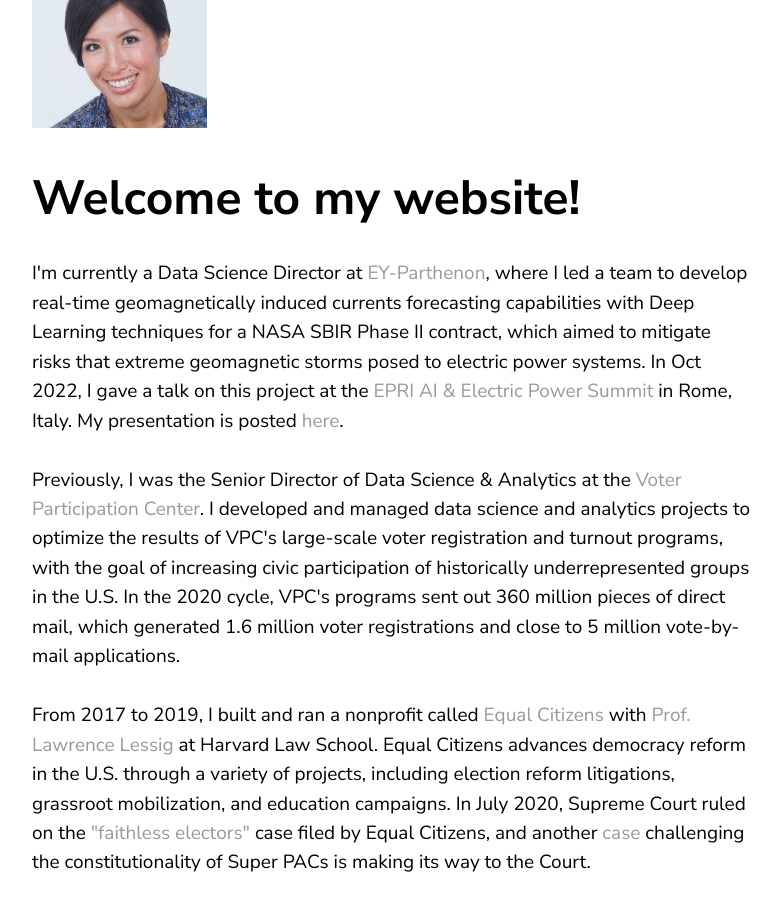
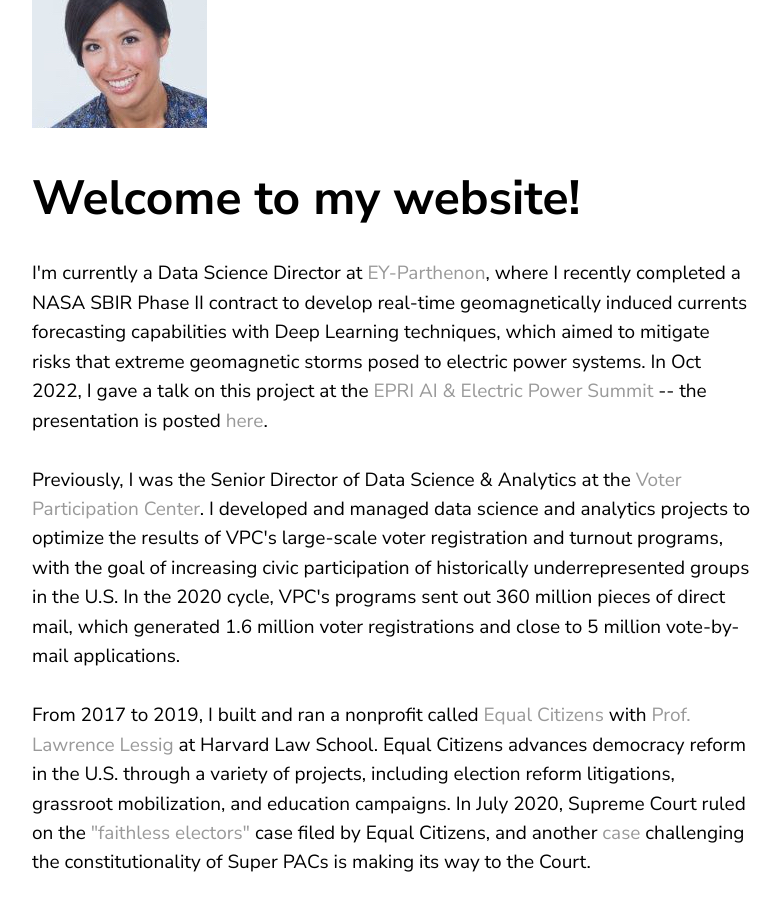
Before and after one commit to phoebetwong/phoebetwong.github.io, a Jekyll site: the page built from about.html, in a window 1280 px wide and 900 px high, scrolled down 472 px. Shown: the whole window, without its empty margins (68-849 px from the left). Built offline with Jekyll 4.4.1, drawn with Linux system fonts in a browser that asks for light colours; a script that is not in the unit is left out.

Commit message:
oct updates 2

```diff
--- a/about.html
+++ b/about.html
@@ -5,7 +5,7 @@
 <div class="blurb">
 	<img src="assets/head2.jpg" alt="Portfolio Picture"  height="175" width="175" class="headerimg">
 	<h1>Welcome to my website!</h1>
-	<p>I'm currently a Data Science Director at <a href="https://www.ey.com/en_gl/strategy/about-ey-parthenon" target="_blank">EY-Parthenon</a>, where I led a team to develop real-time geomagnetically induced currents forecasting capabilities with Deep Learning techniques for a NASA SBIR Phase II contract, which aimed to mitigate risks that extreme geomagnetic storms posed to electric power systems. In Oct 2022, I gave a talk on this project at the <a href="https://www.aielectricpower.com/" target="_blank">EPRI AI & Electric Power Summit</a> in Rome, Italy. My presentation is posted <a href="https://www.linkedin.com/feed/update/urn:li:activity:6985728300673368065/" target="_blank">here</a>.
+	<p>I'm currently a Data Science Director at <a href="https://www.ey.com/en_gl/strategy/about-ey-parthenon" target="_blank">EY-Parthenon</a>, where I recently completed a NASA SBIR Phase II contract to develop real-time geomagnetically induced currents forecasting capabilities with Deep Learning techniques, which aimed to mitigate risks that extreme geomagnetic storms posed to electric power systems. In Oct 2022, I gave a talk on this project at the <a href="https://www.aielectricpower.com/" target="_blank">EPRI AI & Electric Power Summit</a> -- the presentation is posted <a href="https://www.linkedin.com/feed/update/urn:li:activity:6985728300673368065/" target="_blank">here</a>.
 		<br><br>
 		Previously, I was the Senior Director of Data Science & Analytics at the <a href="https://www.voterparticipation.org/" target="_blank">Voter Participation Center</a>. I developed and managed data science and analytics projects to optimize the results of VPC's large-scale voter registration and turnout programs, with the goal of increasing civic participation of historically underrepresented groups in the U.S. In the 2020 cycle, VPC's programs sent out 360 million pieces of direct mail, which generated 1.6 million voter registrations and close to 5 million vote-by-mail applications.
 		<br><br>
```
